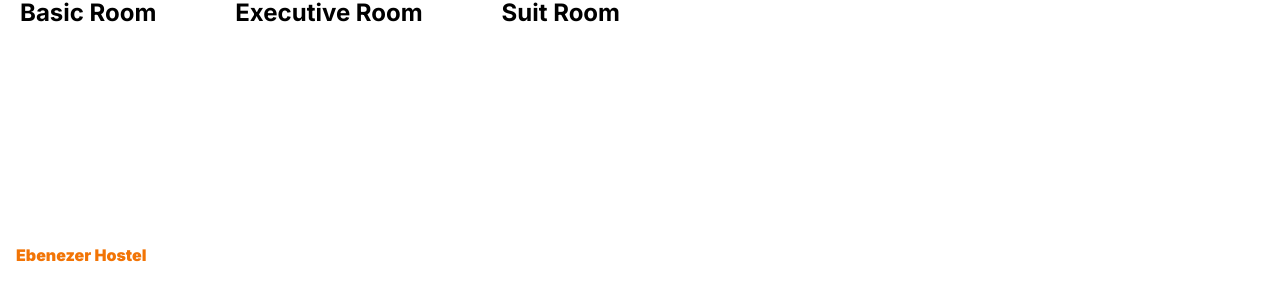
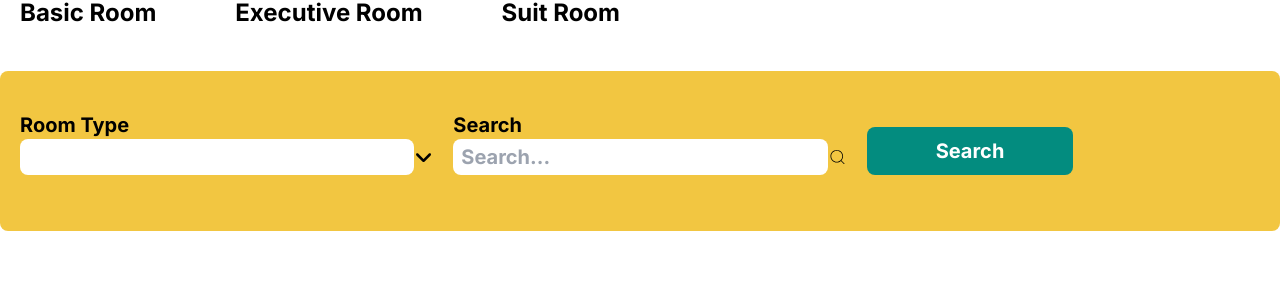
Before and after one commit to owusuvictorjnr/hostel-mgnt-system-js, a Next.js app: page / in a window 1280 px wide. Shown: the part 757-1038 px from the top of the page. Built offline with nearby package versions, Linux system fonts and the light colour scheme.

Commit message:
search room component

```diff
--- a/app/(frontend)/page.jsx
+++ b/app/(frontend)/page.jsx
@@ -1,5 +1,5 @@
 import Hero from '@/components/Hero'
-import Image from 'next/image'
+import SearchRooms from '@/components/SearchRooms'
 
 export default function Home() {
   return (
@@ -8,6 +8,10 @@ export default function Home() {
         <div className="">
           <Hero />
         </div>
+
+        <div className="">
+          <SearchRooms />
+        </div>
       </section>
     </main>
   )
```
